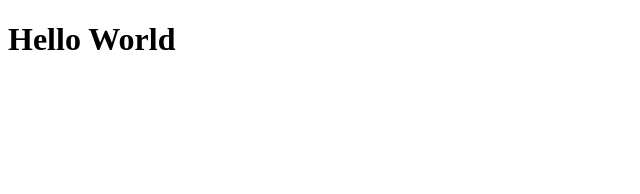
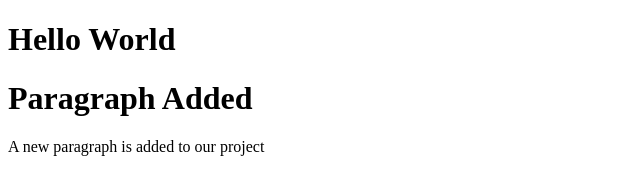
Before and after one commit to techbeeyt/devops-assignment-1-backup, a plain HTML site: page index.html in a window 1280 px wide. Shown: the whole page, without its empty margins (0-640 px from the left). Drawn offline with Linux system fonts and the light colour scheme.

Commit message:
feat: Added a paragraph

```diff
--- a/index.html
+++ b/index.html
@@ -6,5 +6,7 @@
 </head>
 <body>
   <h1>Hello World</h1>
+  <h1>Paragraph Added</h1>
+  <p>A new paragraph is added to our project</p>
 </body>
 </html>
```
